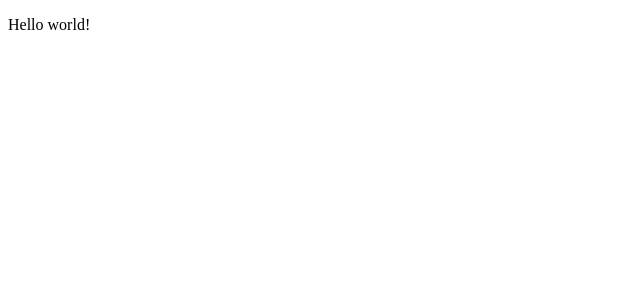
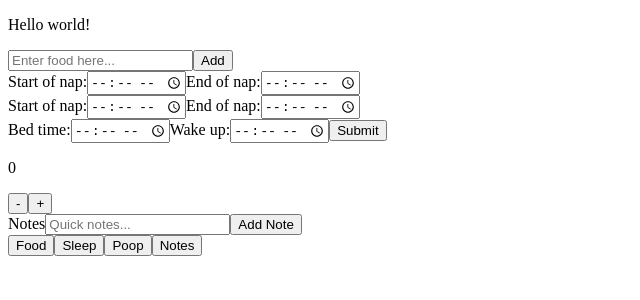
Before and after one commit to TKravel/parent-helper, a React (Create React App) app: page / in a window 1280 px wide. Shown: the top 300 px of the page, without its empty margins (0-640 px from the left). Built offline with nearby package versions, Linux system fonts and the light colour scheme.

Commit message:
basic inputs added

```diff
--- a/src/App.js
+++ b/src/App.js
@@ -7,6 +7,44 @@ function App() {
       <header className="App-header">
         <p>Hello world!</p>
       </header>
+      <form>
+        <div>
+          <input type="text" placeholder="Enter food here..."></input>
+          <button>Add</button>
+        </div>
+        <div>
+          <label for="firstNapStart">Start of nap:</label>
+          <input type="time" id="firstNapStart" name="firstNapStart" />
+          <label for="firstNapEnd">End of nap:</label>
+          <input type="time" id="firstNapEnd" name="firstNapEnd" />
+          <br />
+          <label for="secondNapStart">Start of nap:</label>
+          <input type="time" id="secondNapStart" name="secondNapStart" />
+          <label for="secondNapEnd">End of nap:</label>
+          <input type="time" id="secondNapEnd" name="secondNapEnd" />
+          <br />
+          <label for="bedTime">Bed time:</label>
+          <input type="time" id="bedTime" name="bedTime" />
+          <label for="wakeTime">Wake up:</label>
+          <input type="time" id="wakeTime" name="wakeTime" />
+          <button>Submit</button>
+        </div>
+        <div>
+          <p>0</p>
+          <button>-</button><button>+</button>
+        </div>
+        <div>
+          <label for="notes">Notes</label>
+          <input type="text" placeholder="Quick notes..." name="notes"/>
+          <button>Add Note</button>
+        </div>
+        <div>
+          <button>Food</button>
+          <button>Sleep</button>
+          <button>Poop</button>
+          <button>Notes</button>
+        </div>
+      </form>
     </div>
   );
 }
```
